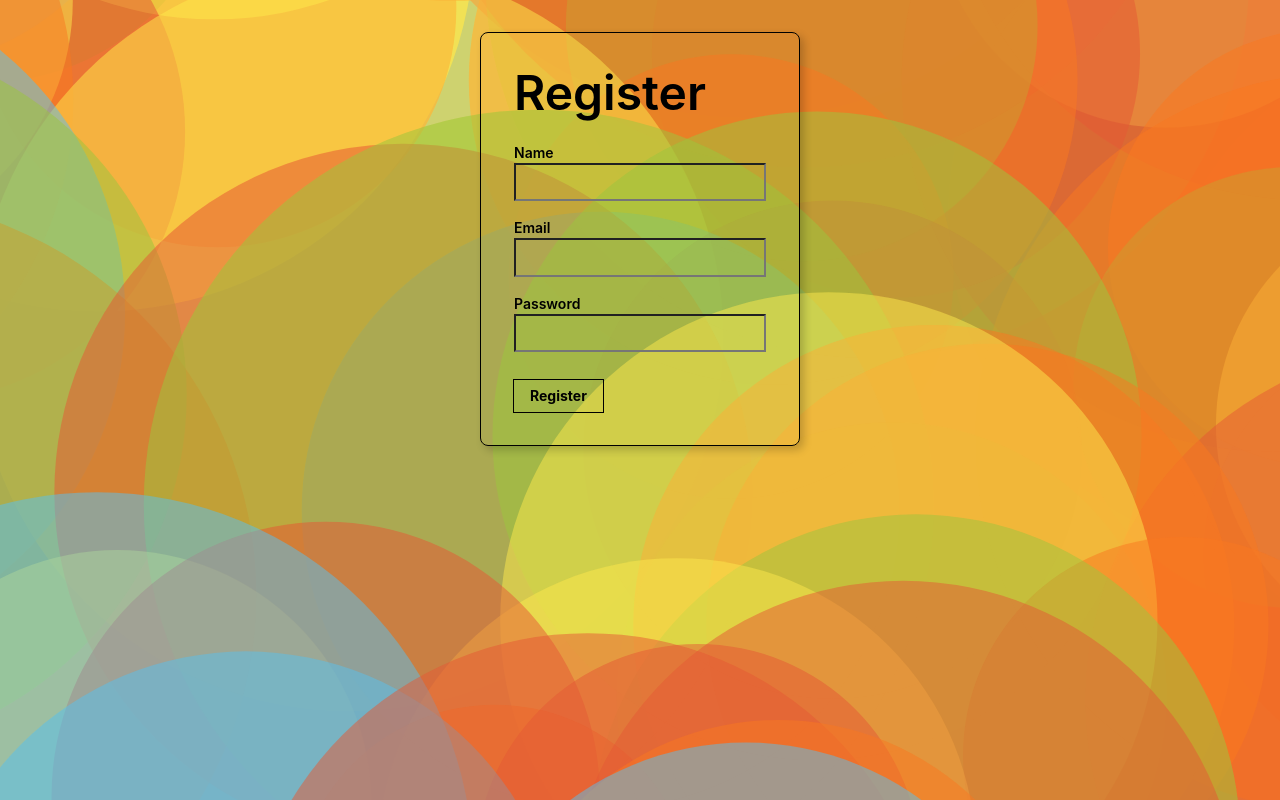
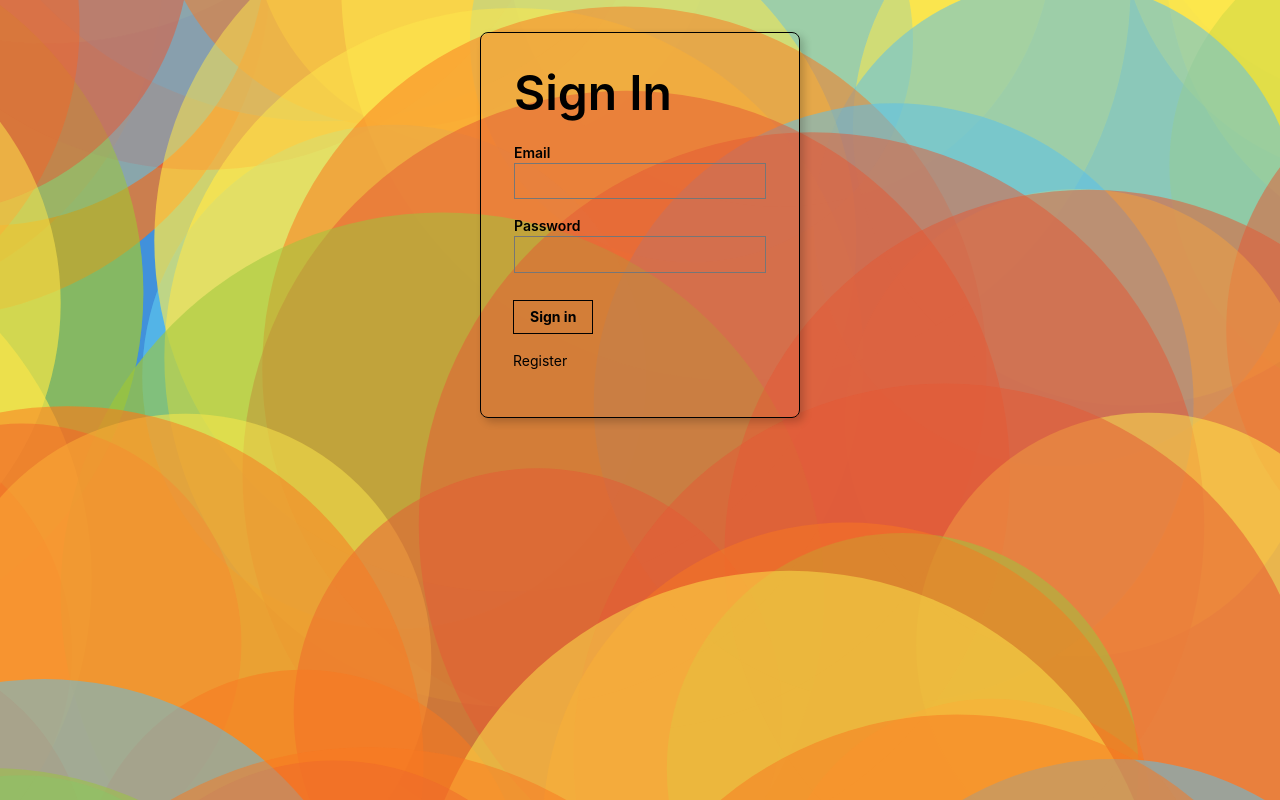
Before and after one commit to Sycendin/reduxlogin, a React (Create React App) app: page / in a window 1280 px wide. Built offline with nearby package versions, Linux system fonts and the light colour scheme.

Commit message:
adding intial signin implementation with redux

```diff
--- a/src/App.js
+++ b/src/App.js
@@ -18,7 +18,7 @@ function App() {
       <Background></Background>
       {route === "register" ? (
         <Register></Register>
-      ) : route === "sigin" ? (
+      ) : route === "signin" ? (
         <SignIn></SignIn>
       ) : route === "other" ? (
         <Counter></Counter>
--- a/src/components/Register/Register.js
+++ b/src/components/Register/Register.js
@@ -20,7 +20,7 @@ const Register = () => {
   const nameChange = (event) => {
     dispatch(updateName(event.target.value));
   };
-  const passwordhange = (event) => {
+  const passwordChange = (event) => {
     dispatch(updatePassword(event.target.value));
   };
   const onRouteChange = () => {
@@ -87,7 +87,7 @@ const Register = () => {
                   Password
                 </label>
                 <input
-                  onChange={passwordhange}
+                  onChange={passwordChange}
                   className="b pa2 input-reset  bg-transparent hover-bg-black hover-white w-100"
                   type="password"
                   name="password"
--- a/src/components/Signin/Sigin.js
+++ b/src/components/Signin/Sigin.js
@@ -1,6 +1,99 @@
 import React, { Fragment } from "react";
+import { useSelector, useDispatch } from "react-redux";
+import {
+  routeOther,
+  updateEmail,
+  updatePassword,
+  load,
+} from "../../actions/actions";
+const SignIn = () => {
+  const user = useSelector((state) => state.user);
 
-const SignIn = () => {
-  return <Fragment></Fragment>;
+  const dispatch = useDispatch();
+  const emailChange = (event) => {
+    dispatch(updateEmail(event.target.value));
+  };
+  const passwordChange = (event) => {
+    dispatch(updatePassword(event.target.value));
+  };
+  const loadUser = (data) => {
+    dispatch(load(data));
+  };
+  const onRouteChange = (routeCall) => {
+    dispatch(routeOther(routeCall));
+  };
+  const onSubmitSignIn = () => {
+    // fetch('https://obscure-forest-18294.herokuapp.com/signin', {
+    fetch("http://localhost:3002/signin", {
+      method: "post",
+      headers: { "content-Type": "application/json" },
+      body: JSON.stringify({
+        email: user.email,
+        password: user.password,
+      }),
+    })
+      .then((response) => response.json())
+      .then((user) => {
+        if (user.id) {
+          loadUser(user);
+          onRouteChange();
+        }
+      });
+  };
+
+  return (
+    <Fragment>
+      <article className="br3 ba mv4 w-100 w-50-m w-25-l mw6 shadow-5 center relative">
+        <main className="pa4 ">
+          <div className="measure">
+            <fieldset id="sign_up" className="ba b--transparent ph0 mh0">
+              <legend className="f1 fw6 ph0 mh0">Sign In</legend>
+              <div className="mt3">
+                <label className="db fw6 lh-copy f6" htmlFor="email-address">
+                  Email
+                </label>
+                <input
+                  onChange={emailChange}
+                  className="pa2 input-reset ba bg-transparent hover-bg-black hover-white w-100"
+                  type="email"
+                  name="email-address"
+                  id="email-address"
+                />
+              </div>
+              <div className="mv3">
+                <label className="db fw6 lh-copy f6" htmlFor="password">
+                  Password
+                </label>
+                <input
+                  onChange={passwordChange}
+                  className="b pa2 input-reset ba bg-transparent hover-bg-black hover-white w-100"
+                  type="password"
+                  name="password"
+                  id="password"
+                />
+              </div>
+            </fieldset>
+            <div className="">
+              <input
+                // onClick={() => onRouteChange('home')}
+                onClick={onSubmitSignIn}
+                className="b ph3 pv2 input-reset ba b--black bg-transparent grow pointer f6 dib"
+                type="submit"
+                value="Sign in"
+              />
+            </div>
+            <div className="lh-copy mt3">
+              <p
+                onClick={() => onRouteChange("register")}
+                className="f6 link dim black db pointer"
+              >
+                Register
+              </p>
+            </div>
+          </div>
+        </main>
+      </article>
+    </Fragment>
+  );
 };
 export default SignIn;
--- a/src/reducers/route.js
+++ b/src/reducers/route.js
@@ -1,4 +1,4 @@
-export const routeSelect = (state = "register", action) => {
+export const routeSelect = (state = "signin", action) => {
   switch (action.type) {
     case "SIGNIN":
       return (state = "signin");
```
